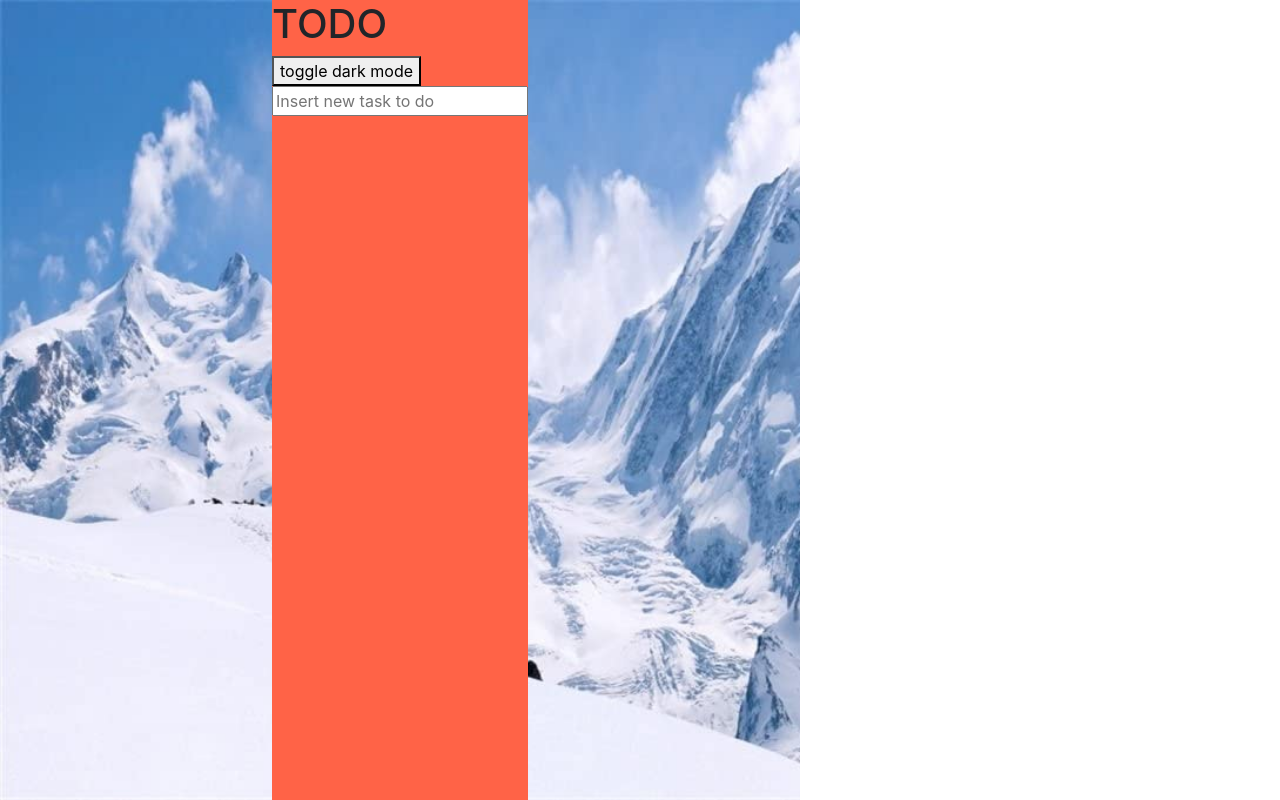
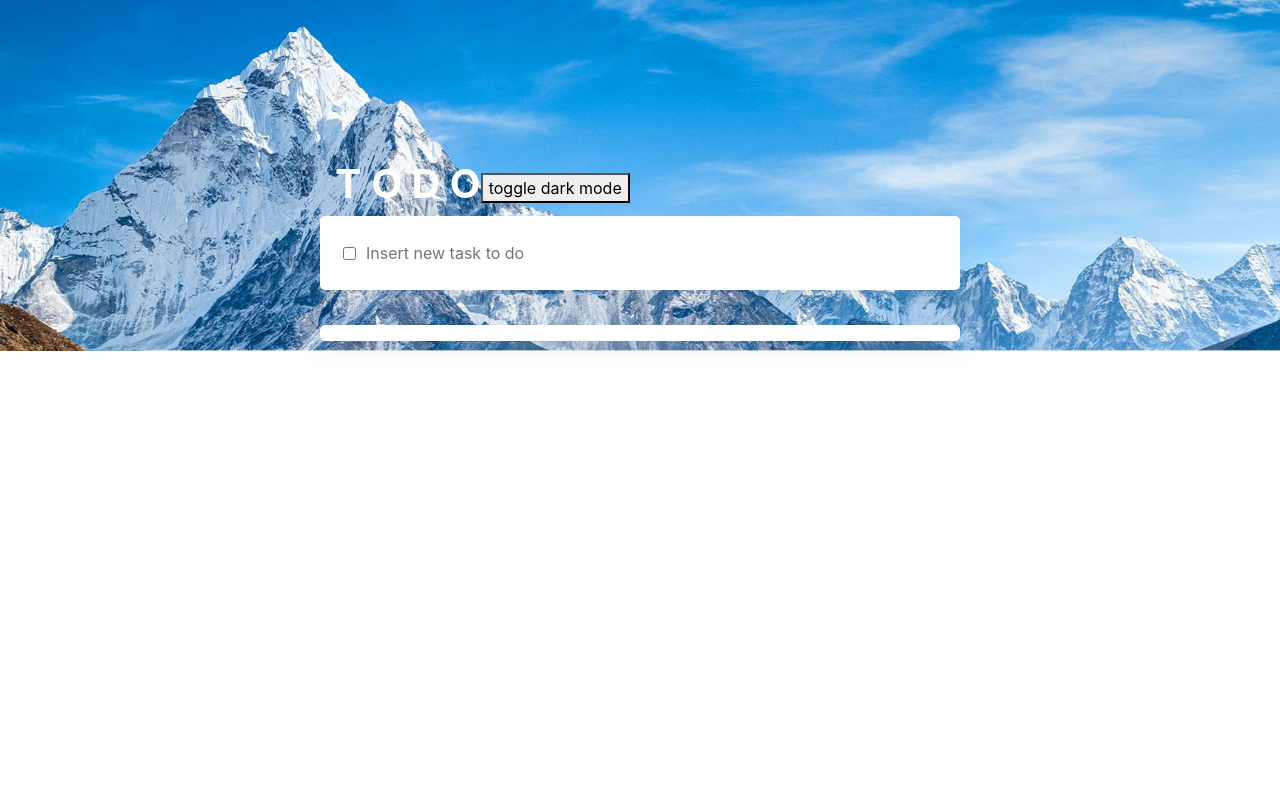
Before and after one commit to assembler-institute/reactjs-wish-list, a React (Create React App) app: page / in a window 1280 px wide. Built offline with nearby package versions, Linux system fonts and the light colour scheme.

Commit message:
main input and list styles

```diff
--- a/src/components/AppHeader/AppHeader.js
+++ b/src/components/AppHeader/AppHeader.js
@@ -1,10 +1,16 @@
 import React from "react";
+
+import "./AppHeader.scss";
 
 function AppHeader() {
   return (
-    <div>
-      <h1>TODO</h1>
-      <button type="button">toggle dark mode</button>
+    <div className="container-fluid d-flex">
+      <h1 className="title text-white font-weight-bold bg-transparent">
+        T O D O
+      </h1>
+      <button className="align-self-center" type="button">
+        toggle dark mode
+      </button>
     </div>
   );
 }
--- a/src/components/InputTask/InputTask.js
+++ b/src/components/InputTask/InputTask.js
@@ -1,15 +1,21 @@
 import React from "react";
+
+import "./InputTask.scss";
 
 function InputTask({ handleKeyDown }) {
   function onEnterKeyDown(event) {
     handleKeyDown(event);
   }
   return (
-    <input
-      type="text"
-      placeholder="Insert new task to do"
-      onKeyDown={onEnterKeyDown}
-    />
+    <div className="container d-flex bg-white box-shadow py-4 input-container">
+      <input className="mx-lg-2 align-self-center" type="checkbox" />
+      <input
+        className="d-flex align-self-center flex-fill border-0"
+        type="text"
+        placeholder="Insert new task to do"
+        onKeyDown={onEnterKeyDown}
+      />
+    </div>
   );
 }
 
--- /dev/null
+++ b/src/components/InputTask/InputTask.scss
@@ -0,0 +1,5 @@
+.input-container {
+  border-radius: 5px;
+  margin-bottom: 35px;
+  box-shadow: rgba(149, 157, 165, 0.2) 0 8px 24px;
+}
--- a/src/components/List/List.js
+++ b/src/components/List/List.js
@@ -1,15 +1,18 @@
 import React from "react";
 import Task from "../Task";
+import "./List.scss";
 
 function List({ tasks }) {
   return (
-    <ul>
+    <div className="list-container bg-white">
+      <ul className="p-0">
         {tasks.map((task) => (
           <Task key={task.id} id={task.id}>
             {task.name}
           </Task>
         ))}
       </ul>
+    </div>
   );
 }
 
--- /dev/null
+++ b/src/components/List/List.scss
@@ -0,0 +1,21 @@
+.list-container{
+  border-radius: 5px;
+  box-shadow: rgba(149, 157, 165, 0.2) 0 8px 24px;
+  max-height: 40vh;
+  display: flex;
+  ul {
+    line-height: 300%;
+    overflow-y: scroll;
+    flex-grow: 1;
+    flex-basis: 0;
+    list-style-type: none;
+    vertical-align: top;
+    width: 16%;
+    li {
+      &:hover {
+        font-weight: 500;
+      }
+      border: 1px solid lightgrey;
+    }
+  }
+}
--- a/src/components/Main/Main.scss
+++ b/src/components/Main/Main.scss
@@ -1,9 +1,8 @@
 .mainBg {
-  background-image: url("../../img/bg.jpg");
+  background-image: url("../../img/bg1.png");
   background-repeat: no-repeat;
   background-size: cover;
   display: flex;
   height: 100vh;
   flex-basis: 100%;
-  width: 100vh;
 }
--- a/src/components/Section/Section.scss
+++ b/src/components/Section/Section.scss
@@ -1,4 +1,8 @@
 .middle-container {
-  background-color: tomato;
   margin: 0 auto;
+  display: flex;
+  flex-basis: 50%;
+  height: 60vh;
+  flex-flow: column;
+  align-self: center;
 }
```
Also changed, not shown: src/components/AppHeader/AppHeader.scss (added), src/img/bg1.png (added). Lines whose indentation alone changed are shown as unchanged.
